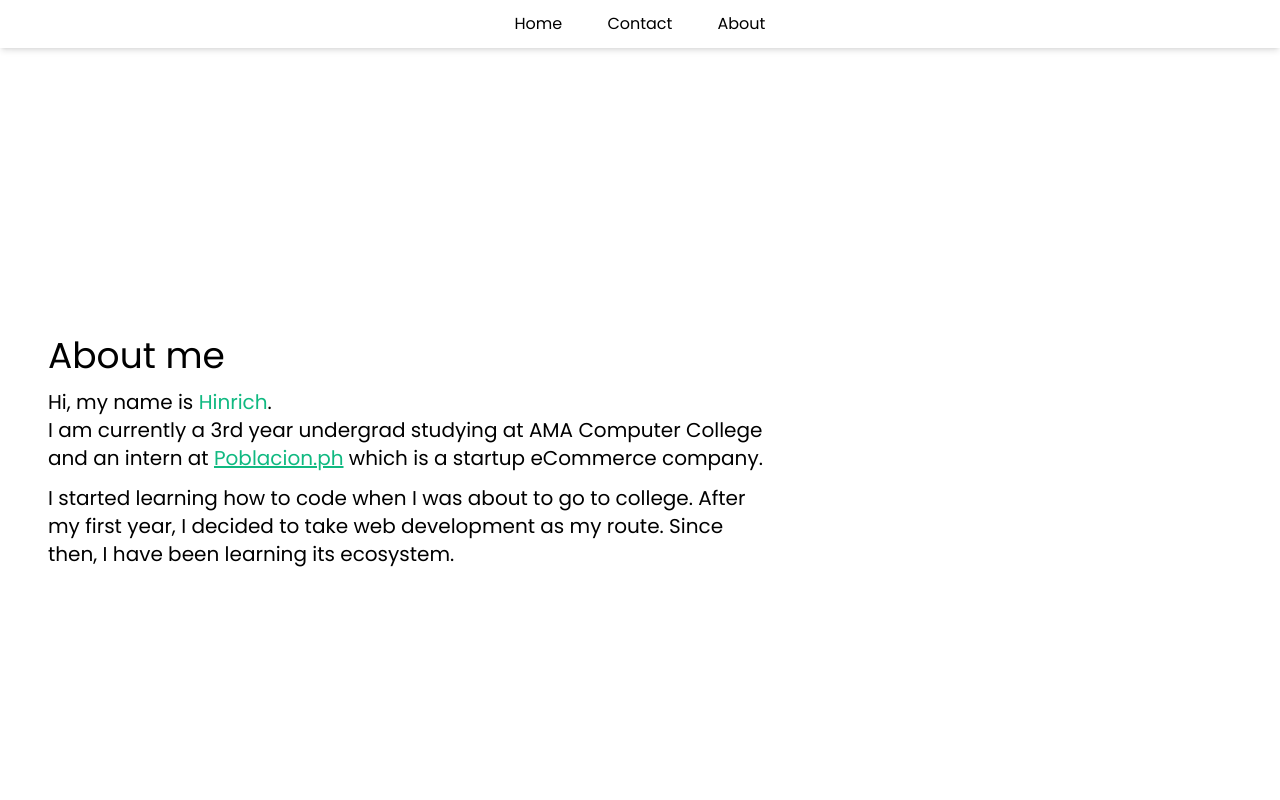
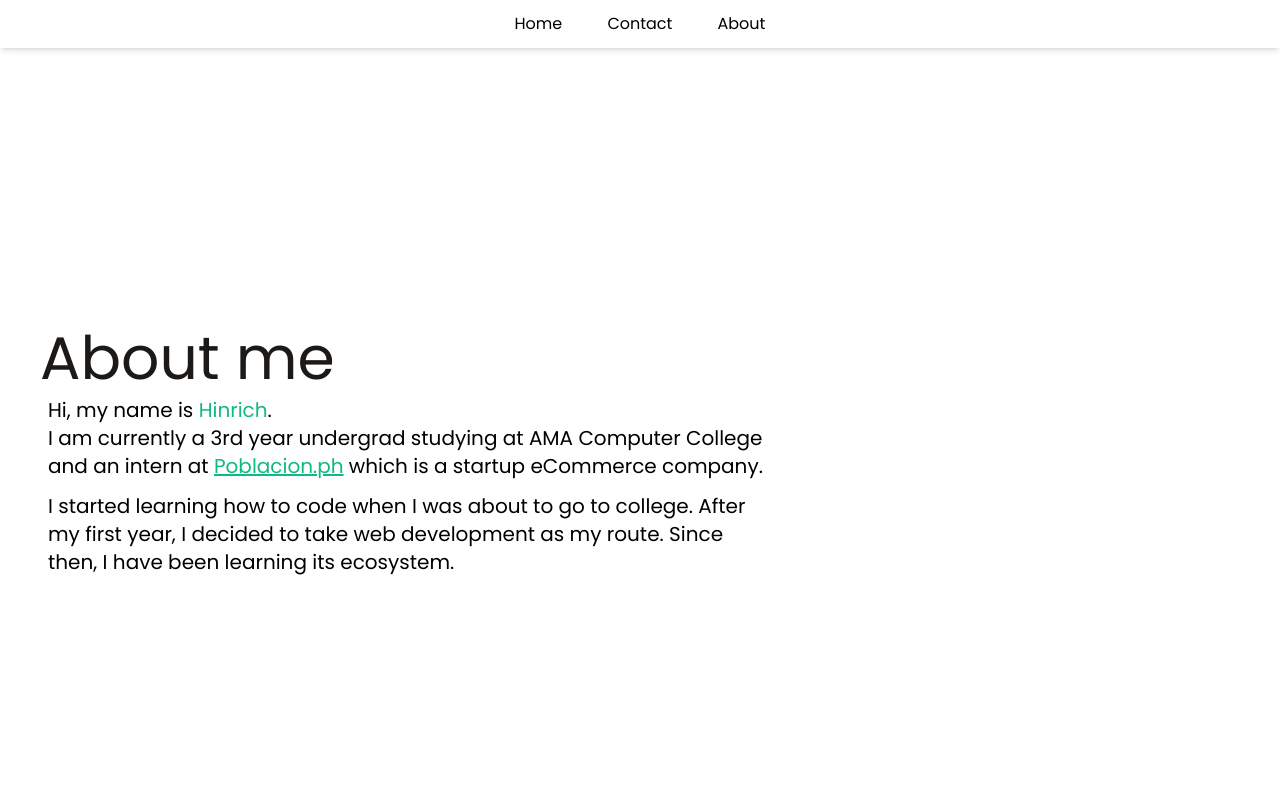
Before and after one commit to Amaterasu10/react-portfolio-vite, a React (Vite) app: page /about in a window 1280 px wide. Shown: the top 800 px of the page. Built offline with nearby package versions, Linux system fonts and the light colour scheme.

Commit message:
changed the style of the about me text

```diff
--- a/src/routes/About.jsx
+++ b/src/routes/About.jsx
@@ -6,7 +6,9 @@ export default function About() {
 
 
         <section className="max-w-3xl h-fit p-5">
-          <h2 className='text-4xl mb-3 sm:pl-2'>About me</h2>
+          <h2 className='pb-2 text-center sm:text-left text-4xl md:text-6xl text-stone-900'>
+            About me
+          </h2>
           <p
             className='sm:text-xl sm:pl-2 mb-3'
           >
```
